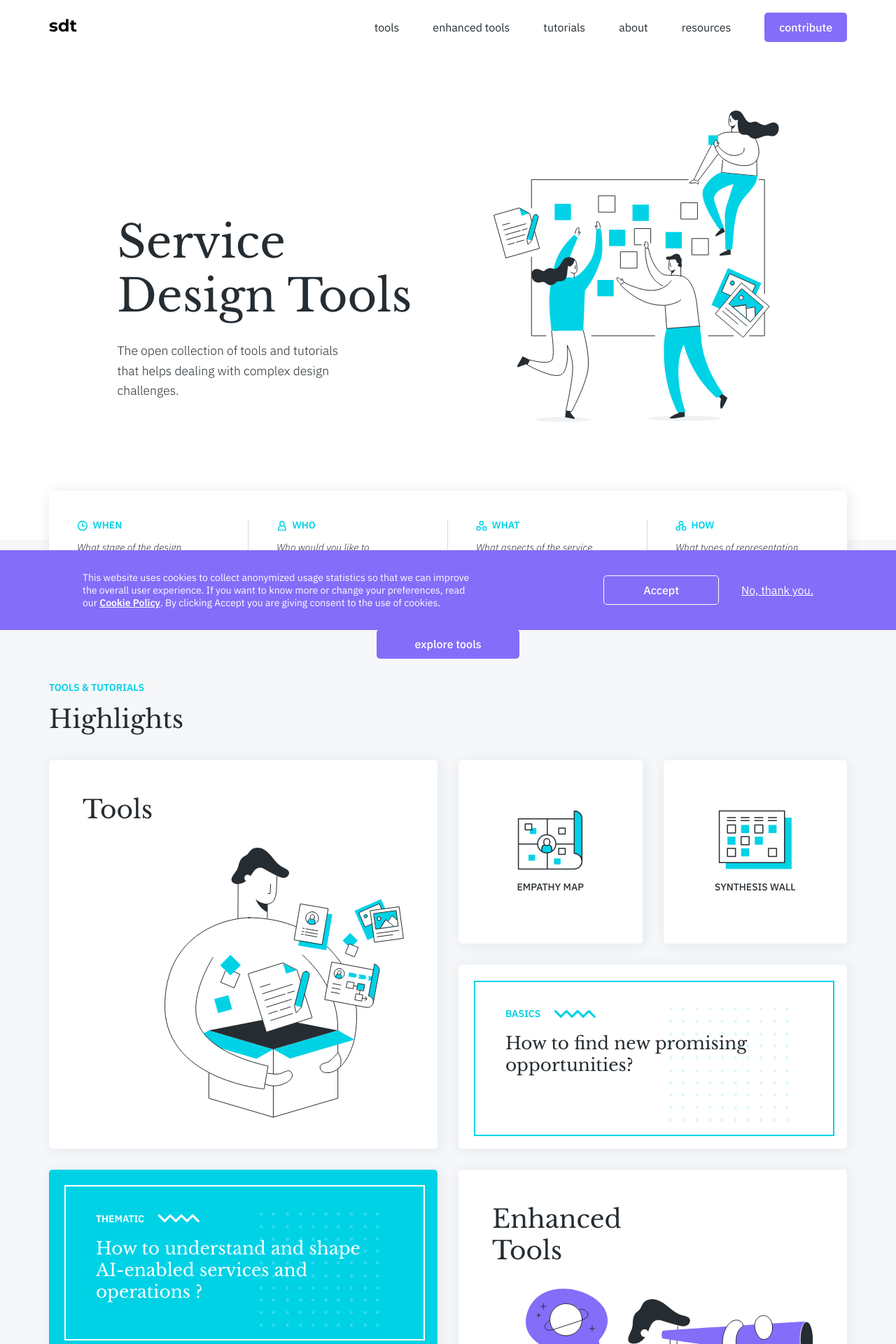
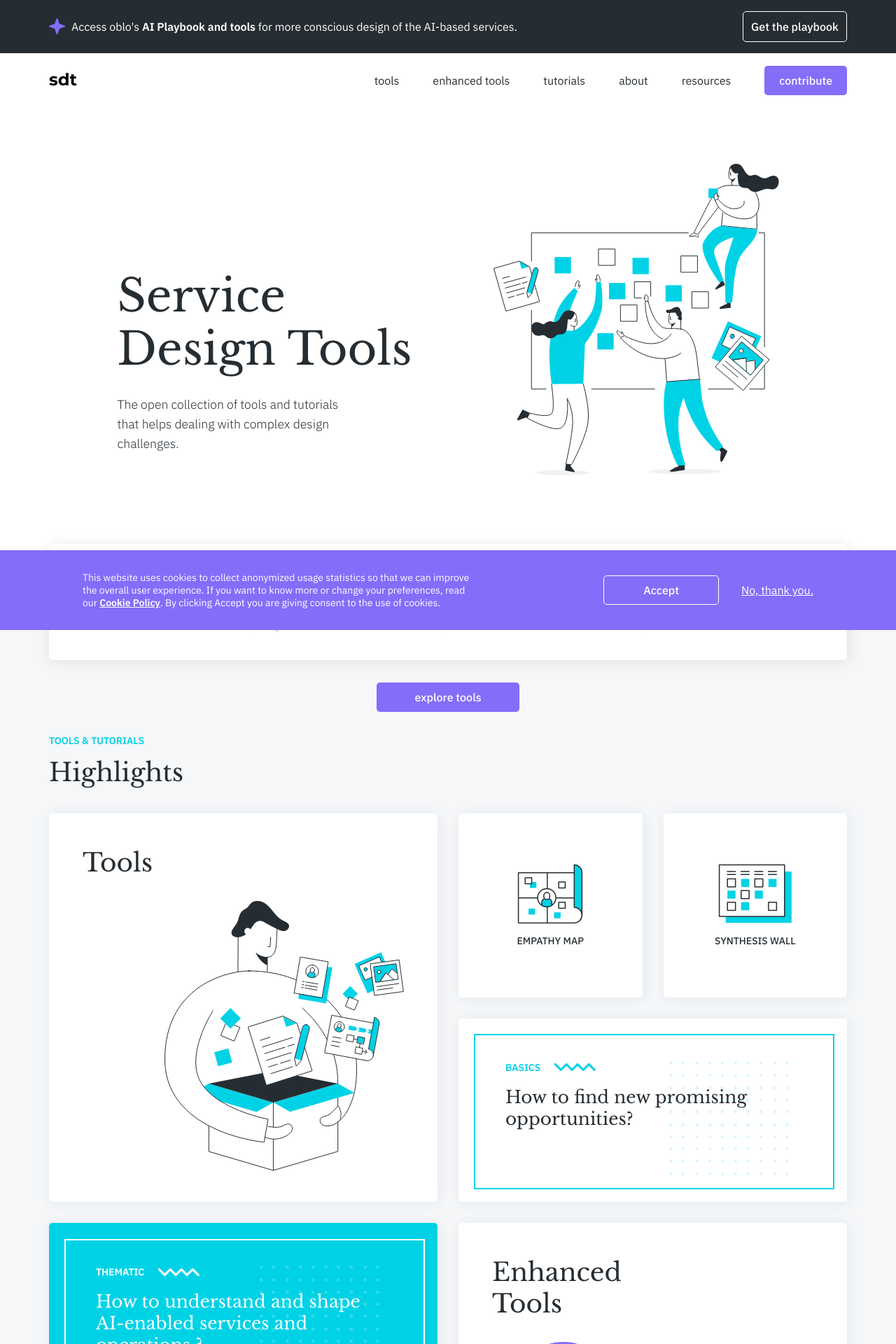
Before and after one commit to service-design-tools/sdt-website, a Jekyll site: the page built from index.html, in a window 1280 px wide. Shown: the top 1920 px of the page at 70% size. Built offline with Jekyll 4.4.1, drawn with Linux system fonts in a browser that asks for light colours.

Commit message:
add top banner in homepage

```diff
--- /dev/null
+++ b/_includes/ai-banner.html
@@ -0,0 +1,18 @@
+<div class="ai-banner">
+  <p>
+    <span class="inline-wrapper">
+      {% include svgs/ai-blink.html %}
+      <span>
+        Access oblo's <strong>AI Playbook and tools</strong> for more conscious
+        design of the AI-based services.
+      </span>
+    </span>
+    <a
+      href="{{ site.data.ai-playbook.book_link }}"
+      class="btn--action"
+      target="_blank"
+      rel="noreferrer noopener"
+      >Get the playbook</a
+    >
+  </p>
+</div>
--- /dev/null
+++ b/_includes/svgs/ai-blink.html
@@ -0,0 +1,3 @@
+<svg width="24" height="24" viewBox="0 0 24 24" fill="none" xmlns="http://www.w3.org/2000/svg">
+<path d="M11.5674 0C11.8811 0 12.1625 0.19511 12.2715 0.489258L15.0732 8.06152L22.6455 10.8643C22.9397 10.9731 23.1356 11.2537 23.1357 11.5674C23.1357 11.8812 22.9398 12.1626 22.6455 12.2715L15.0732 15.0732L12.2715 22.6455C12.1625 22.9398 11.8812 23.1357 11.5674 23.1357C11.2538 23.1355 10.9731 22.9396 10.8643 22.6455L8.06152 15.0732L0.489258 12.2715C0.195215 12.1625 3.86811e-05 11.881 0 11.5674C0.000183462 11.2539 0.195374 10.9733 0.489258 10.8643L8.06152 8.06152L10.8643 0.489258L10.9131 0.383789C11.044 0.149569 11.2931 0.000229162 11.5674 0Z" fill="#846DF9"/>
+</svg>
--- a/_layouts/default.html
+++ b/_layouts/default.html
@@ -74,6 +74,9 @@
         {% endif %}
     </head>
     <body>
+        {% if page.url == "/" %}
+            {% include ai-banner.html %}
+        {% endif %}
         {% include navigation.html %}
         {{ content }}
         {% include footer.html %}
--- /dev/null
+++ b/_sass/home/ai-banner.scss
@@ -0,0 +1,31 @@
+.ai-banner {
+  width: var(--container-width);
+  padding: 1rem calc((100% - var(--container-width)) / 2);
+  background-color: var(--color-dark);
+  color: var(--color-light);
+}
+
+.ai-banner p {
+  display: flex;
+  flex-wrap: wrap;
+  align-items: center;
+  gap: 0.8rem 0.5rem;
+}
+
+.ai-banner .inline-wrapper {
+  flex-grow: 1;
+  display: flex;
+  align-items: center;
+  gap: 0.5rem;
+}
+
+.ai-banner a.btn--action {
+  display: inline-block;
+  border: 1px solid var(--color-light);
+  background-color: var(--color-dark);
+  padding: 0.7rem 0.7rem;
+}
+
+.ai-banner a.btn--action::after {
+  background-color: #383f43;
+}
--- a/assets/css/home.scss
+++ b/assets/css/home.scss
@@ -11,6 +11,7 @@ main > div {
     top: -135px;
 }
 
+@import "home/ai-banner";
 @import "home/questions";
 @import "home/highlights";
 @import "home/case-studies";
```
